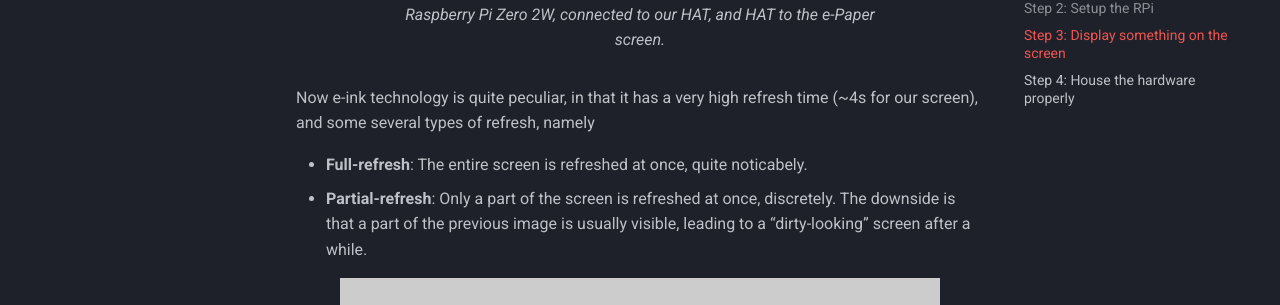
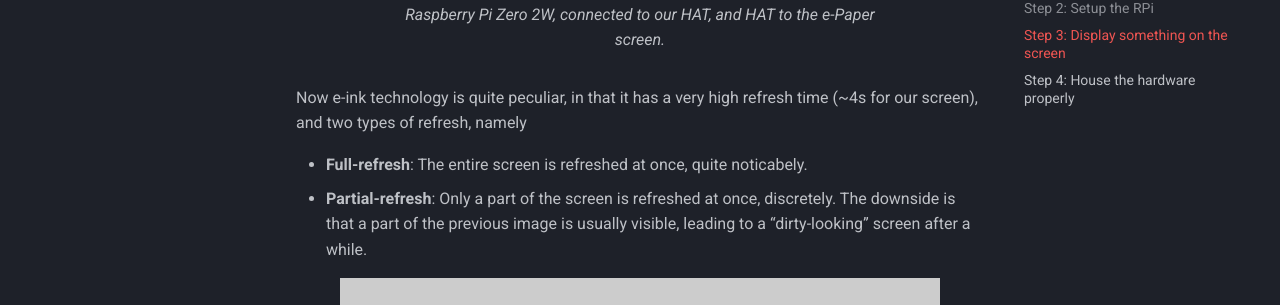
Before and after one commit to arthurgassner/time-teller-website, an MkDocs documentation site: the page built from docs/how_to_build_it.md, in a window 1280 px wide and 900 px high, scrolled down 3010 px. Shown: the part 172-477 px from the top of the window. Built offline with MkDocs 1.6.1 and Material for MkDocs 9.7.7, drawn with Linux system fonts in a browser that asks for light colours.

Commit message:
Improve text

```diff
--- a/docs/how_to_build_it.md
+++ b/docs/how_to_build_it.md
@@ -67,7 +67,7 @@ I can now turn off the RPi, and hook the RPi to the HAT, and the HAT to the scre
   <figcaption>Raspberry Pi Zero 2W, connected to our HAT, and HAT to the e-Paper screen.</figcaption>
 </figure>
 
-Now e-ink technology is quite peculiar, in that it has a very high refresh time (~4s for our screen), and some several types of refresh, namely
+Now e-ink technology is quite peculiar, in that it has a very high refresh time (~4s for our screen), and two types of refresh, namely
 
 - **Full-refresh**: The entire screen is refreshed at once, quite noticabely.
 - **Partial-refresh**: Only a part of the screen is refreshed at once, discretely. The downside is that a part of the previous image is usually visible, leading to a "dirty-looking" screen after a while.
```
